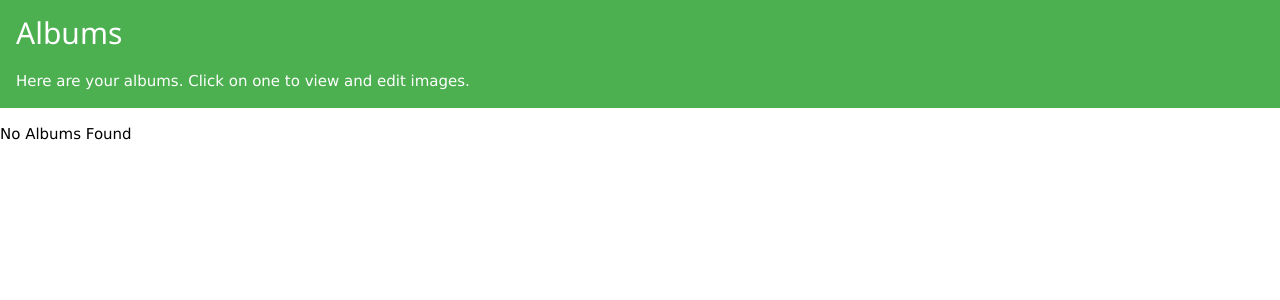
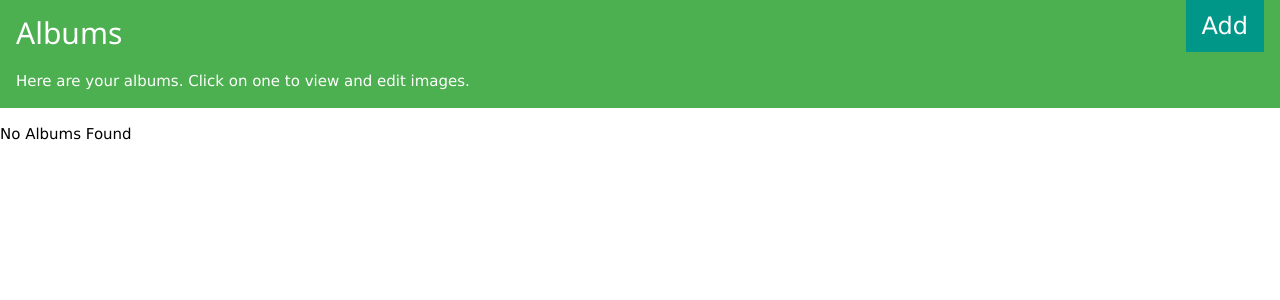
Before and after one commit to OhmGeek/RAWFlash, a Django app: page /dashboard/ in a window 1280 px wide. Shown: the part 74-374 px from the top of the page. Run offline with Django 3.2, Linux system fonts and the light colour scheme; data that the repository does not hold is empty; some libraries are stand-ins or nearby versions.

Commit message:
Add Album Button

```diff
--- a/webservices/client/client/templates/homepage/image_picker.html
+++ b/webservices/client/client/templates/homepage/image_picker.html
@@ -15,8 +15,10 @@
         <h1>Welcome to RAWFlash</h1>
     </header>
     <div class="w3-container w3-green">
+        <button class="w3-button w3-teal w3-xlarge w3-right">Add</button>
         <h2>Albums</h2>
         <p>Here are your albums. Click on one to view and edit images.</p>
+
     </div>
     <ul class="w3-ul w3-hoverable" id="album_list">
         <p>No Albums Found</p>
```
